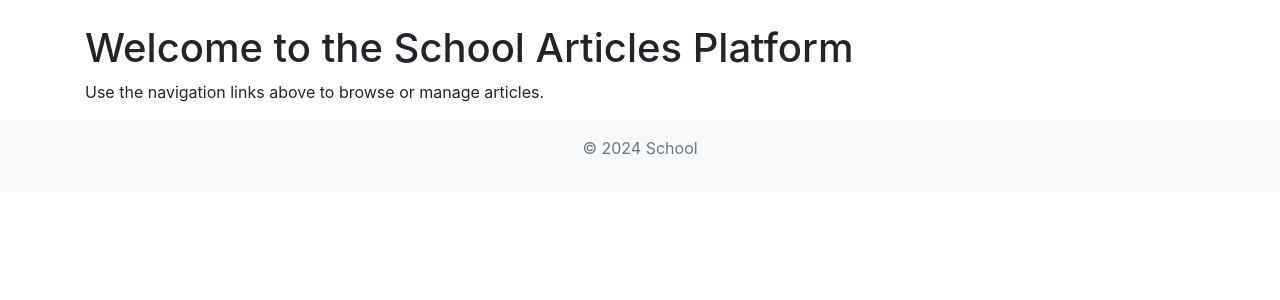
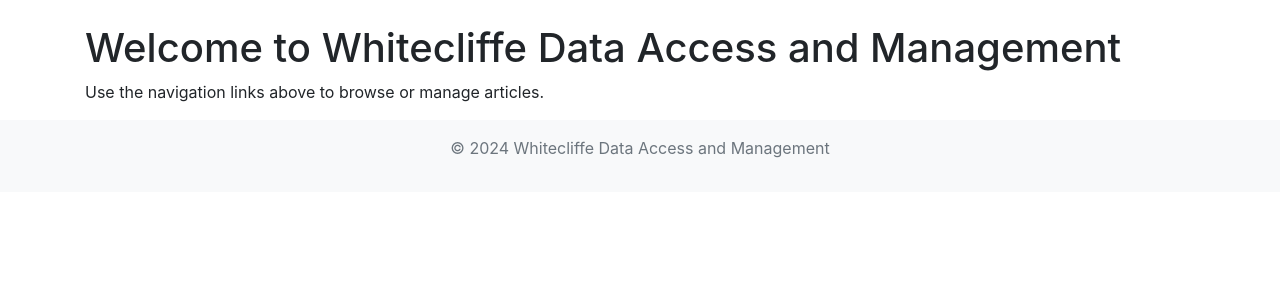
Before and after one commit to guilleozan/Data-acces-Management, a Django app: page / in a window 1280 px wide. Shown: the part 56-356 px from the top of the page. Run offline with Django 5.2, Linux system fonts and the light colour scheme; some libraries are stand-ins or nearby versions.

Commit message:
basic funtions working

```diff
--- a/School/subjects/templates/subjects/browse_articles.html
+++ b/School/subjects/templates/subjects/browse_articles.html
@@ -10,6 +10,8 @@
   />
   <select class="form-control mr-sm-2" name="category">
     <option value="">All Categories</option>
+    <option value="">Name</option>
+    <option value="">Subject</option>
     {% for category in categories %}
     <option value="{{ category.name }}">{{ category.name }}</option>
     {% endfor %}
--- a/School/subjects/templates/subjects/home.html
+++ b/School/subjects/templates/subjects/home.html
@@ -3,6 +3,7 @@
 {% block title %}Home{% endblock %}
 
 {% block content %}
-  <h1>Welcome to the School Articles Platform</h1>
+  <h1>Welcome to Whitecliffe Data Access and Management</h1>
+</hr>
   <p>Use the navigation links above to browse or manage articles.</p>
 {% endblock %}
--- a/School/templates/base_generic.html
+++ b/School/templates/base_generic.html
@@ -44,7 +44,7 @@
     </main>
     <footer class="bg-light text-center text-lg-start mt-auto py-3">
         <div class="container">
-            <p class="text-muted">&copy; 2024 School</p>
+            <p class="text-muted">&copy; 2024 Whitecliffe Data Access and Management</p>
         </div>
     </footer>
     <!-- Bootstrap JS and dependencies -->
```
Also changed, not shown: School/db.sqlite3.
